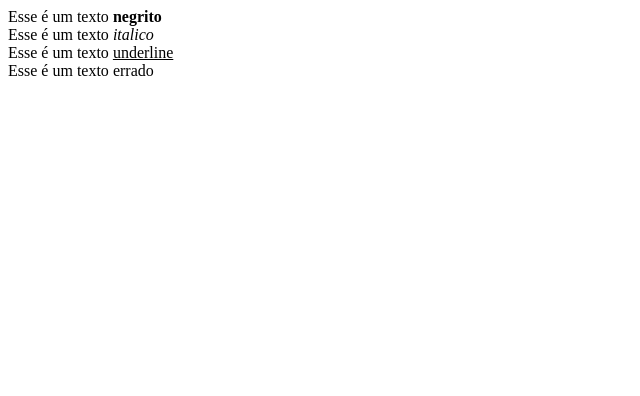
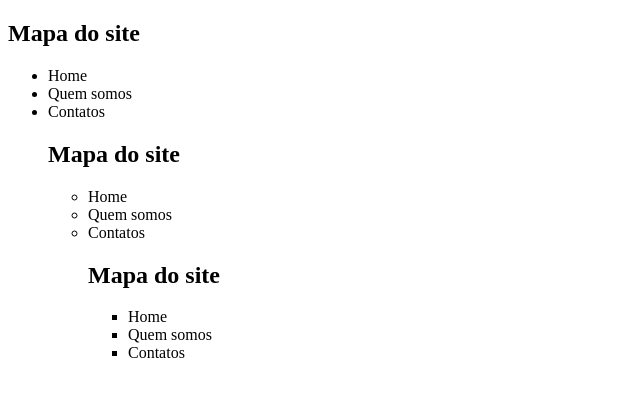
Before and after one commit to c-viniciussantos/AulasCursoWebUdemy, a plain HTML site: page projeto.html in a window 1280 px wide. Shown: the whole page, without its empty margins (0-640 px from the left). Drawn offline with Linux system fonts and the light colour scheme.

Commit message:
Listas ordenadas e não ordenadas

```diff
--- a/projeto.html
+++ b/projeto.html
@@ -9,14 +9,27 @@
 
 <body>
 
-        Esse é um texto <strong>negrito</strong>
-        <br>
-        Esse é um texto <em>italico</em>
-        <br>
-        Esse é um texto <u>underline</u>
-        <br>
-        Esse é um texto <strinke>errado</strike>
-        <br>
+	<h2>Mapa do site</h2>
+	<!-- Disc -->
+	<ul type="disc">
+		<li>Home</li>
+		<li>Quem somos</li>
+		<li>Contatos</li>
+
+		<h2>Mapa do site</h2>
+		<!-- Circle -->
+		<ul type="circle">
+			<li>Home</li>
+			<li>Quem somos</li>
+			<li>Contatos</li>
+
+			<h2>Mapa do site</h2>
+			<!-- Square -->
+			<ul type="square">
+				<li>Home</li>
+				<li>Quem somos</li>
+				<li>Contatos</li>
+			</ul>
 
 </body>
 
```
Lines whose indentation alone changed are shown as unchanged.
